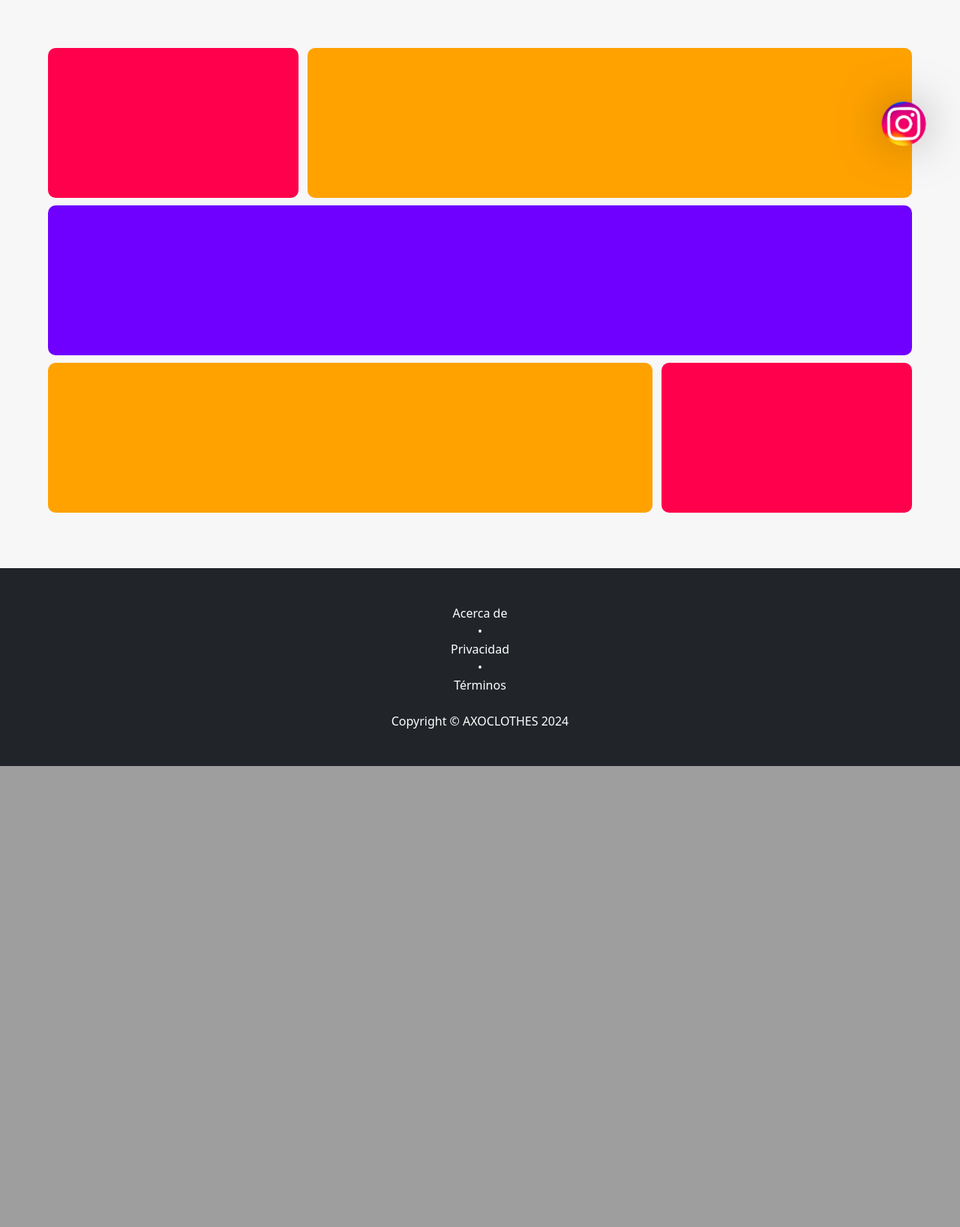
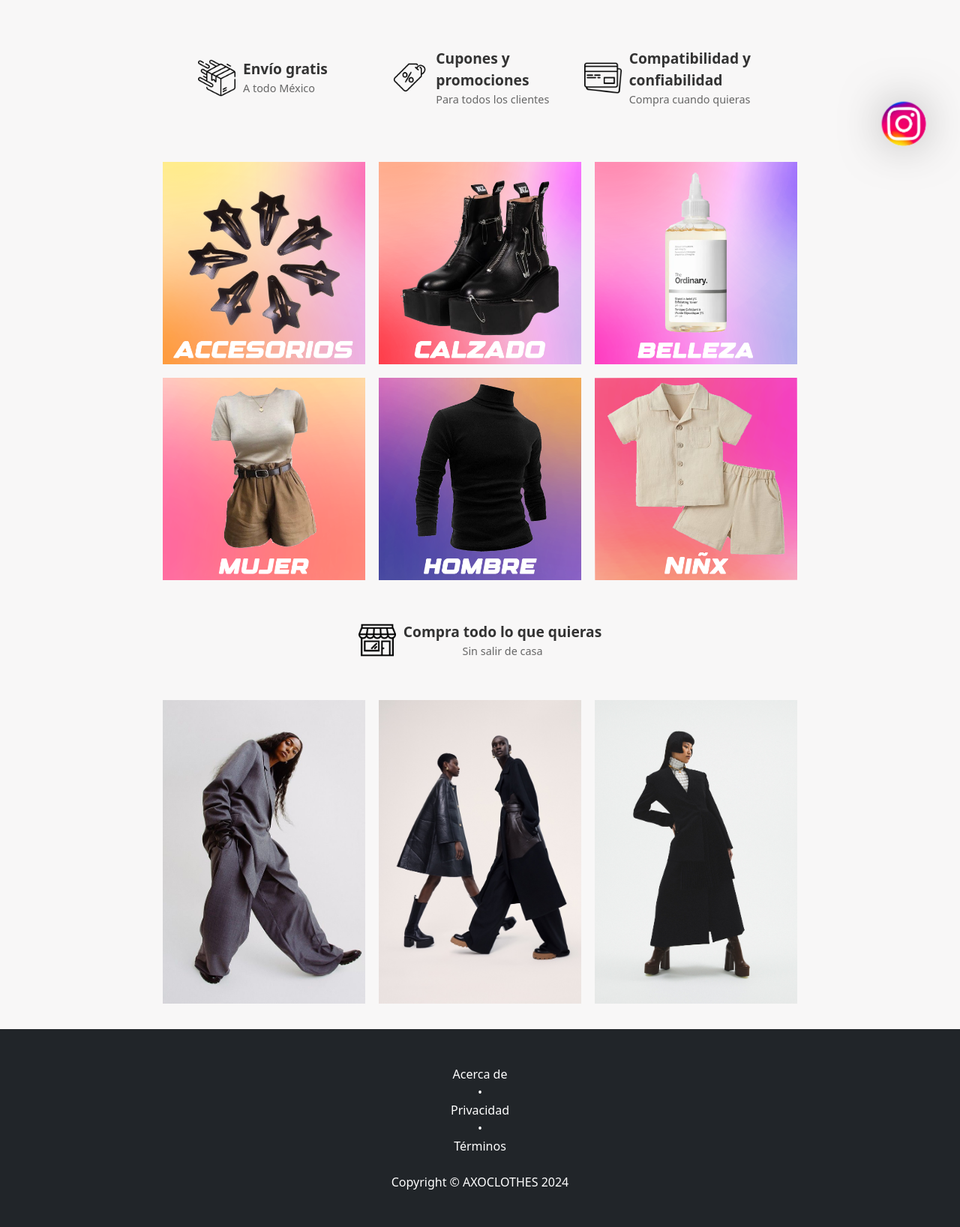
Before and after one commit to Defensor14/Axoclothes, a PHP site: page / in a window 1280 px wide. Shown: the part 560-2197 px from the top of the page at 75% size. Before the commit the page ends 1582 px from the top, so only its background shows below. Run offline with PHP 8.4, Linux system fonts and the light colour scheme.

Commit message:
Index 99%
Solo falta poner los enlaces.
Debemos agregar más productos a la BD que correspondan a las categorías.

```diff
--- a/home/css/realstyle.css
+++ b/home/css/realstyle.css
@@ -527,32 +527,152 @@ a {
 
 /*-------------------------------------------------*/
 /*--------------------INDEX-----------------------*/
-.interfaz-index{
-    display: flex;
-    flex-wrap: wrap;
-    justify-content: space-between;
-    margin: 5%;
+.info-section{
+  display: flex;
+  justify-content: space-around;
+  width: 100%;
+  max-width: 900px;
+  margin-bottom: 20px;
+  box-sizing: border-box;
+  padding: 0 5%;
+  margin-left: auto;
+  margin-right: auto;
+  margin-top: 5%;
+  margin-bottom: 5%;
 }
 
-.caja{
-    margin-bottom: 10px;
-    border-radius: 10px;
+.info-item {
+  display: flex;
+  align-items: center;
+  text-align: left;
+  flex: 1;
+  margin: 0 10px;
 }
 
-.contenedor-index1{
-    width: 29%;
-    height: 200px;
-    background-color: #ff004c;
+.info-item img {
+  width: 50px;
+  height: auto;
+  margin-right: 10px;
+  flex-shrink: 0;
+}
+
+.info-section2{
+  display: flex;
+    justify-content: center;
+    align-items: center;
+    text-align: center;
+    margin: 20px 0;
+}
+
+.info-centro{
+  display: flex;
+    justify-content: center;
+    align-items: center;
+    text-align: center;
+    margin: 20px 0;
+}
+
+.info-centro img {
+  width: 50px;
+  height: auto;
+  margin-right: 10px;
+  flex-shrink: 0;
+}
+
+.info-Titulo {
+  font-size: 1.2em;
+  font-weight: bold;
+  color: #333;
+  margin: 0;
+}
+
+.info-Subtitulo {
+  font-size: 0.9em;
+  color: #666;
+  margin: 0;
+}
+
+
+
+.interfaz-index {
+  display: flex;
+  flex-wrap: wrap;
+  justify-content: center;
+  max-width: 900px;
+  margin-left: auto;
+  margin-right: auto;
+  margin-top: 2%;
+  margin-bottom: 2%;
+}
+
+.contenedor-index1 {
+  display: flex;
+  justify-content: center;
+  align-items: center;
+  width: 30%;
+
+  margin: 1%;
+  background-color: #ff0051;
+  text-align: center;
+  box-sizing: border-box;
+}
+
+.contenedor-index1 img {
+  width: 100%;
+  height: 100%;
+  object-fit: cover;
+}
+
+  .contenedor-index2 {
+    display: flex;
+    justify-content: center;
+    align-items: center;
+    width: 30%;
+    margin: 1%;
+    box-sizing: border-box;
+    background-color: #ffa200;
+    overflow: hidden; /* Oculta cualquier parte de la imagen que se desborde del contenedor */
   }
 
-  .contenedor-index2{
-    width: 70%;
-    height: 200px;
-    background-color: #ffa200;
+  .contenedor-index2 img {
+    width: 100%; /* Ajusta la imagen para que ocupe todo el ancho del contenedor */
+    height: 100%; /* Ajusta la imagen para que ocupe todo el alto del contenedor */
+    object-fit: cover; /* Ajusta la imagen manteniendo su relación de aspecto y recortándola si es necesario */
   }
+
+
+
+
 
   .contenedor-index3{
     width: 100%;
     height: 200px;
     background-color: #6f00ff;
   }
+
+  @media (max-width: 768px) {
+    .info-section {
+      flex-direction: column;
+      align-items: center;
+    }
+
+    .info-item {
+      flex: 1 1 100%;
+      margin: 10px 0;
+      text-align: center;
+    }
+
+    .info-item img {
+      margin-right: 10px;
+    }
+
+    .contenedor-index1 {
+      width: 90%; /* Ancho de los contenedores en pantallas pequeñas */
+    }
+
+    .contenedor-index2 {
+      width: 90%; /* Ancho de los contenedores en pantallas pequeñas */
+    }
+
+
+}
--- a/home/index.php
+++ b/home/index.php
@@ -94,12 +94,78 @@
 
     <!-- Section-->
     <section>
+        <div class="info-section">
+            <div class="info-item">
+                <img src="images/Icon_entrega.png" alt="Envío gratis">
+                <div>
+                    <p class="info-Titulo">Envío gratis</p>
+                    <p class="info-Subtitulo">A todo México</p>
+                </div>
+            </div>
+            <div class="info-item">
+                <img src="images/Icon_promocion.png"  alt="Cupones y promociones">
+                <div>
+                    <p class="info-Titulo">Cupones y promociones</p>
+                    <p class="info-Subtitulo">Para todos los clientes</p>
+                </div>
+            </div>
+            <div class="info-item">
+                <img src="images/Icon_compra.png" alt="Compatibilidad y confiabilidad">
+                <div>
+                    <p class="info-Titulo">Compatibilidad y confiabilidad</p>
+                    <p class="info-Subtitulo">Compra cuando quieras</p>
+                </div>
+            </div>
+        </div>
+
         <div class="interfaz-index">
-            <div class="caja contenedor-index1"></div>
-            <div class="caja contenedor-index2"></div>
-            <div class="caja contenedor-index3"></div>
-            <div class="caja contenedor-index2"></div>
-            <div class="caja contenedor-index1"></div>
+            <div class="contenedor-index1">
+                <img src="images/IS_small_01.png">
+            </div>
+
+            <div class="contenedor-index1">
+                <img src="images/IS_small_02.png">
+            </div>
+
+            <div class="contenedor-index1">
+                <img src="images/IS_small_03.png">
+            </div>
+
+            <div class="contenedor-index1">
+                <img src="images/IS_small_04.png">
+            </div>
+
+            <div class="contenedor-index1">
+                <img src="images/IS_small_05.png">
+            </div>
+
+            <div class="contenedor-index1">
+                <img src="images/IS_small_06.png">
+            </div>
+        </div>
+
+        <div class="info-section2">
+            <div class="info-centro">
+                <img src="images/Icono_tienda.png" alt="Compatibilidad y confiabilidad">
+                <div>
+                    <p class="info-Titulo">Compra todo lo que quieras</p>
+                    <p class="info-Subtitulo">Sin salir de casa</p>
+                </div>
+            </div>
+        </div>
+
+        <div class="interfaz-index">
+            <div class="contenedor-index2">
+                <img src="images/IS_large_02.jpg">
+            </div>
+
+            <div class="contenedor-index2">
+                <img src="images/IS_large_01.jpg">
+            </div>
+
+            <div class="contenedor-index2">
+                <img src="images/IS_large_03.jpg">
+            </div>
         </div>
 
     </section>
```
Also changed, not shown: home/images/IS_large_01.jpg (added), home/images/IS_large_02.jpg (added), home/images/IS_large_03.jpg (added), home/images/IS_small_01.png (added), home/images/IS_small_02.png (added), home/images/IS_small_03.png (added), home/images/IS_small_04.png (added), home/images/IS_small_05.png (added), home/images/IS_small_06.png (added), home/images/Icon_compra.png (added), home/images/Icon_entrega.png (added), home/images/Icon_promocion.png (added), home/images/Icono_tienda.png (added).
